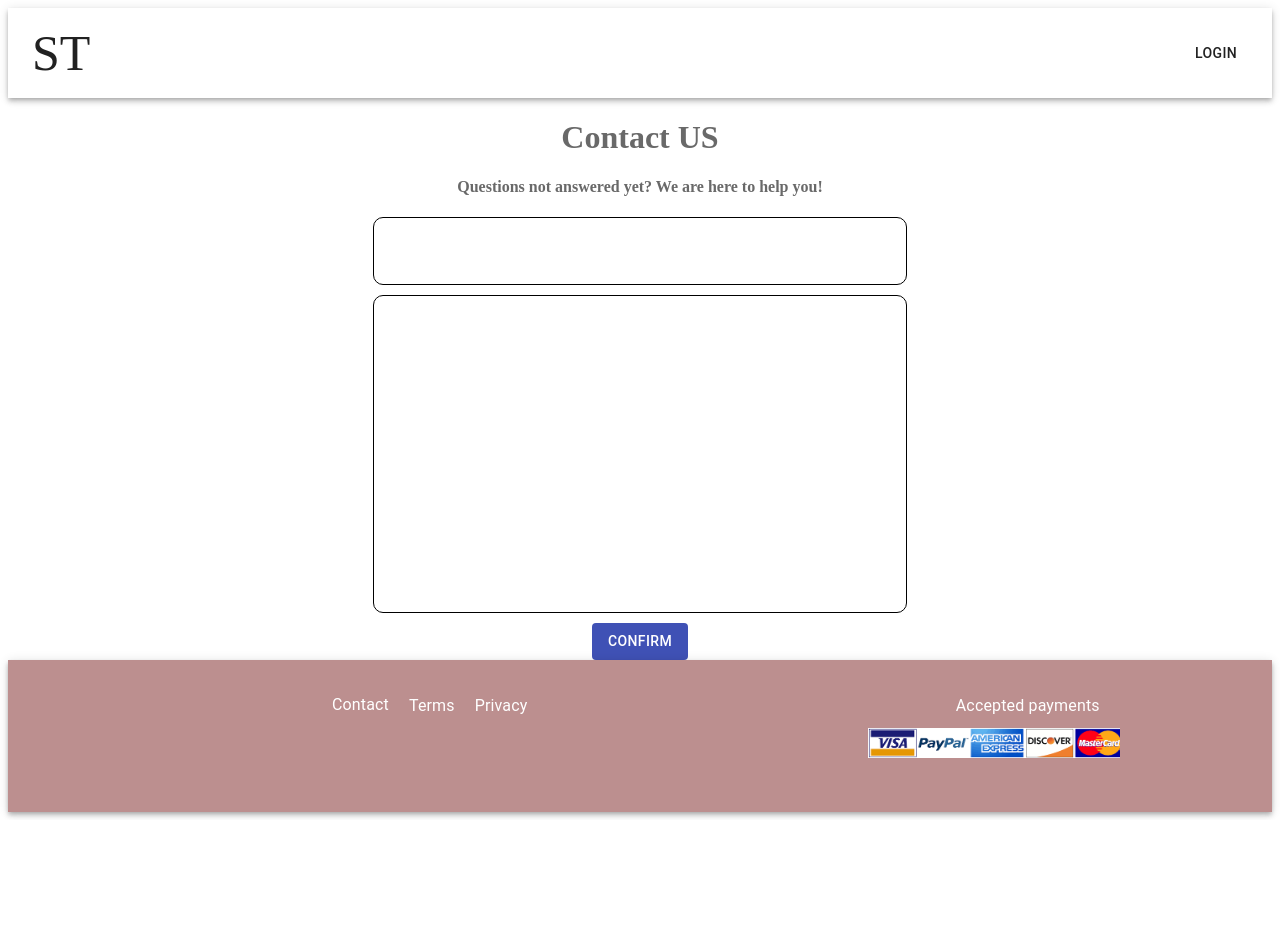
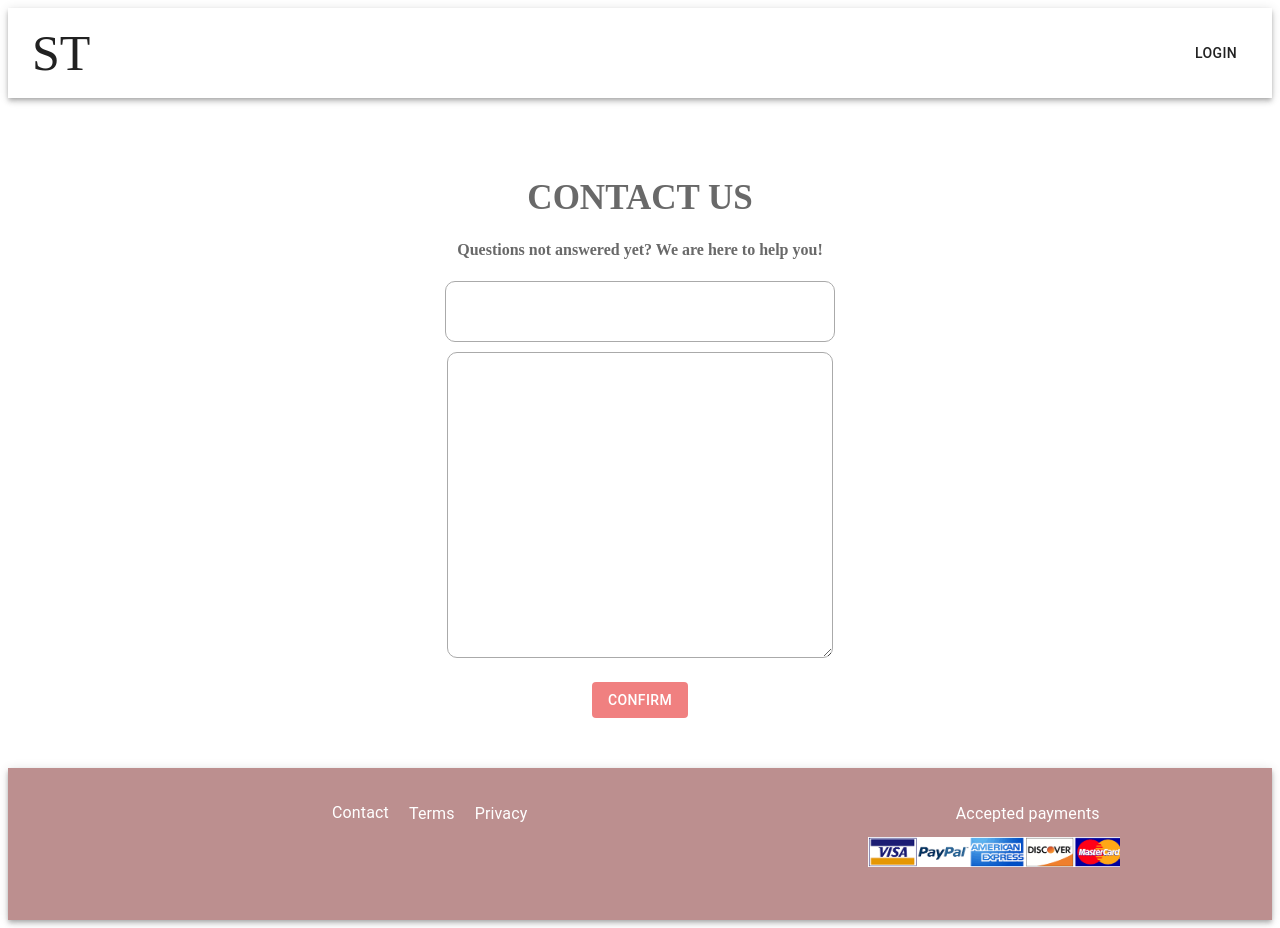
Before and after one commit to harukakato35/StressBox, a React (Create React App) app: page /contact in a window 1280 px wide. Before the commit the page ends 820 px from the top, so only its background shows below. Built offline with nearby package versions, Linux system fonts and the light colour scheme.

Commit message:
adding some element to contact page

```diff
--- a/src/components/Contact.js
+++ b/src/components/Contact.js
@@ -5,6 +5,7 @@ import Grid from '@material-ui/core/Grid';
 import Header from './BasicComponents/Header';
 import Footer from './BasicComponents/Footer';
 import Button from '@material-ui/core/Button';
+import TextField from '@material-ui/core/TextField';
 
 const useStyles = makeStyles((theme) => ({
     root: {
@@ -13,35 +14,41 @@ const useStyles = makeStyles((theme) => ({
     h1:{
         textAlign: 'center',
         color: '#696969',
-
+        fontSize: 35,
+        marginTop: 80,
     },
     h4:{
         textAlign: 'center',
         color: '#696969',
     },
-box2: {
-    padding: '0.5em 1em',
-    margin: '10px auto',
-    fontWeight: 'bold',
-    border: 'solid 1px #000000',
-    height: 300,
-    width: 500,
-    borderRadius: 10,
+    button:{
+        textAlign: 'center',
+    },
+    button1:{
+        backgroundColor: '#F08080',
+        color: 'white',
+        marginBottom: 50,
+    },
+    input:{
+        width: '30%',
+        height: 50,
+        fontSize: 15,
+        padding: '.3em',
+        borderRadius: 10,
+        border: '1px solid #aaa',
 
-},
-    box1:{
-        padding: '0.5em 1em',
-        margin: '10px auto',
-        fontWeight: 'bold',
-        border: 'solid 1px #000000',
-        height: 50,
-        width: 500,
+    },
+    textArea:{
+        marginTop:10,
+        marginBottom: 20,
         borderRadius: 10,
+        width: '30%',
+        height: 300,
+        border: '1px solid #aaa',
     },
-
-button:{
-  textAlign: 'center',
-},
+    form:{
+        textAlign: 'center',
+    }
 }));
 
 export default function FullWidthGrid() {
@@ -50,18 +57,26 @@ export default function FullWidthGrid() {
     return (
         <div >
             <Header/>
-                <h1 className={classes.h1}>Contact US</h1>
+                <h1 className={classes.h1}>CONTACT US</h1>
                     <h4 className={classes.h4}>Questions not answered yet? We are here to help you!</h4>
-                       <div className={classes.box1}>
-                        </div>
-                            <div className={classes.box2}>
+                        <form className={classes.form}>
+                            <input
+                                id="message"
+                                name="message"
+                                className={classes.input}
+                            /><br></br>
+                            <textarea
+                                id="message"
+                                name="message"
+                                className={classes.textArea}
+                            />
+                        </form>
+                            <div className={classes.button}>
+                                <Button  variant="contained"  disableElevation
+                                         className={classes.button1}>
+                                         Confirm
+                                </Button>
                             </div>
-                                 <div className={classes.button}>
-                                    <Button variant="contained" color="primary" disableElevation
-                                            className={classes.button}>
-                                                Confirm
-                                    </Button>
-                                </div>
             <Footer/>
         </div>
     );
```
Also changed, not shown: 1 other file (tests, documents, lock files or other folders).
